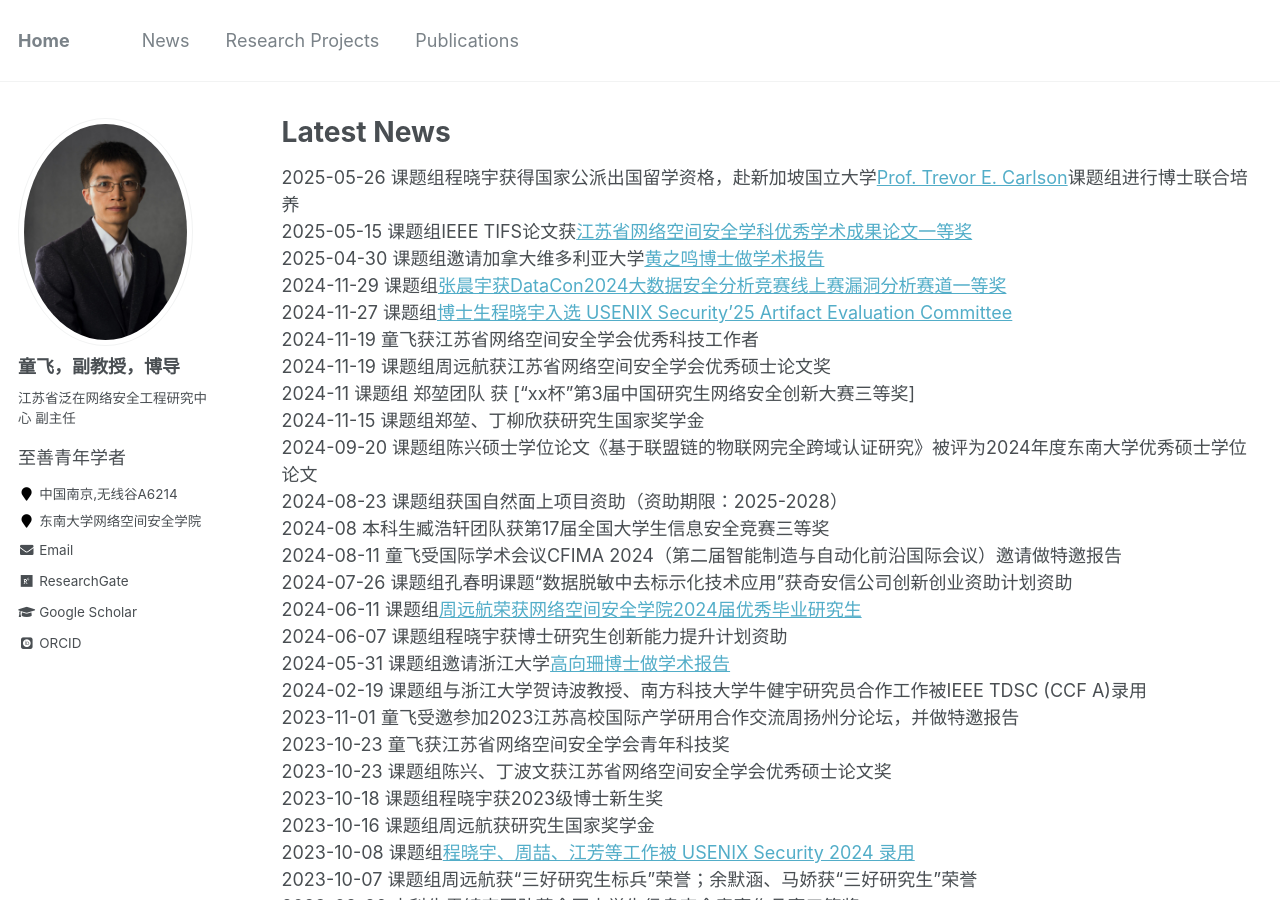
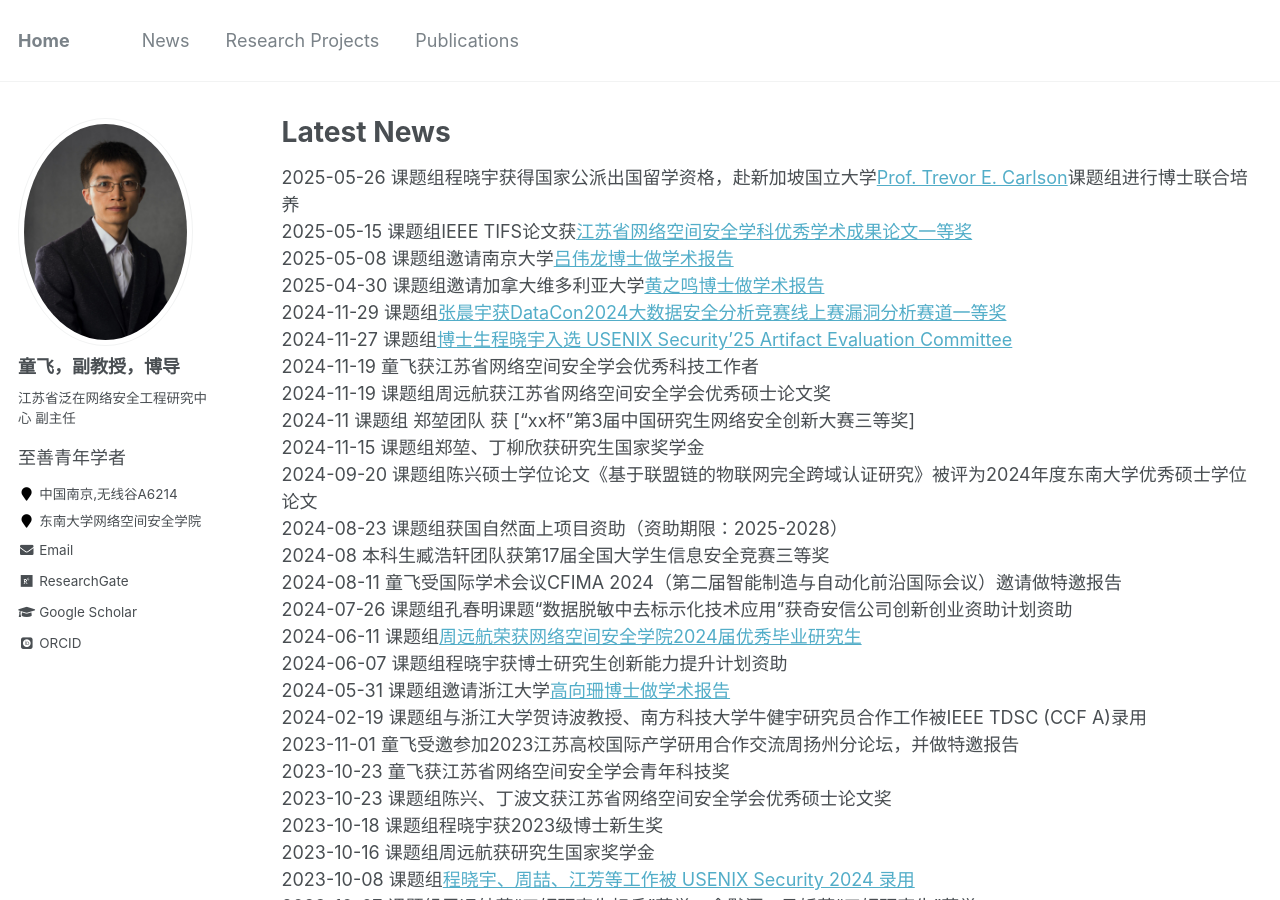
Before and after one commit to fei-tong/fei-tong.github.io, a Jekyll site: the page built from _pages/News.md, in a window 1280 px wide and 900 px high. Built offline with Jekyll 4.4.1, drawn with Linux system fonts in a browser that asks for light colours; some web fonts are replaced.

Commit message:
Update News.md

```diff
--- a/_pages/News.md
+++ b/_pages/News.md
@@ -6,6 +6,7 @@ author_profile: true
 ---
 2025-05-26 课题组程晓宇获得国家公派出国留学资格，赴新加坡国立大学[Prof. Trevor E. Carlson](https://www.comp.nus.edu.sg/~tcarlson/)课题组进行博士联合培养<br>
 2025-05-15 课题组IEEE TIFS论文获[江苏省网络空间安全学科优秀学术成果论文一等奖](https://www.jscsa.org.cn/contents/197/500.html)<br>
+2025-05-08 课题组邀请南京大学[吕伟龙博士做学术报告](https://cyber.seu.edu.cn/2025/0506/c20213a526921/page.htm)<br>
 2025-04-30 课题组邀请加拿大维多利亚大学[黄之鸣博士做学术报告](https://cyber.seu.edu.cn/2025/0429/c20213a526630/page.htm)<br>
 2024-11-29 课题组[张晨宇获DataCon2024大数据安全分析竞赛线上赛漏洞分析赛道一等奖](https://mp.weixin.qq.com/s/f5W3SDWX3UBYfDrcnMldmw)<br>
 2024-11-27 课题组[博士生程晓宇入选 USENIX Security'25 Artifact Evaluation Committee](https://www.usenix.org/conference/usenixsecurity25/call-for-papers)<br>
```
